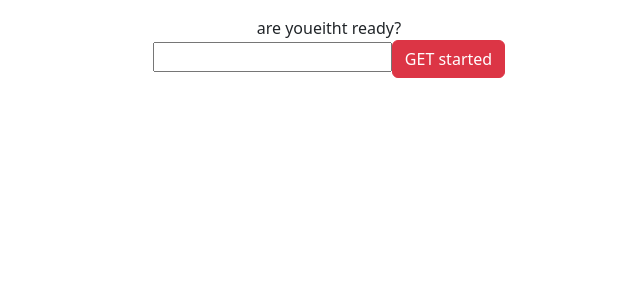
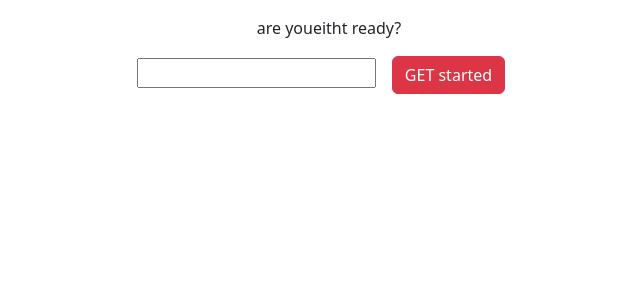
Before and after one commit to nisarg902/react-shopping, a React (Create React App) app: page / in a window 1280 px wide. Shown: the top 300 px of the page, without its empty margins (311-951 px from the left). Built offline with nearby package versions, Linux system fonts and the light colour scheme.

Commit message:
auto update

```diff
--- a/src/components/NetflixRegisterComponents.js
+++ b/src/components/NetflixRegisterComponents.js
@@ -4,7 +4,7 @@ export default function NetflixRegisterComponents() {
     are youeitht ready?
        <div>
          <input type="email"></input>
-         <button className="btn btn-danger ml-3">GET started </button>
+         <button className="btn btn-danger m-3">GET started </button>
 
        </div>
     </div>;
```
